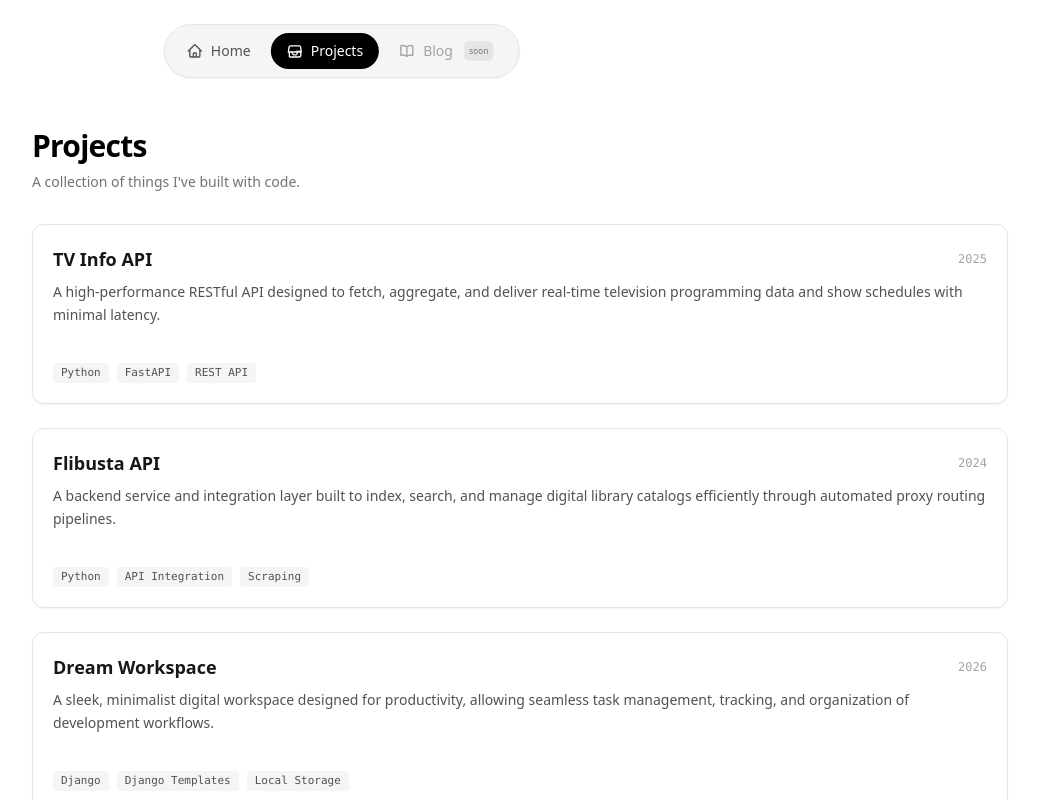
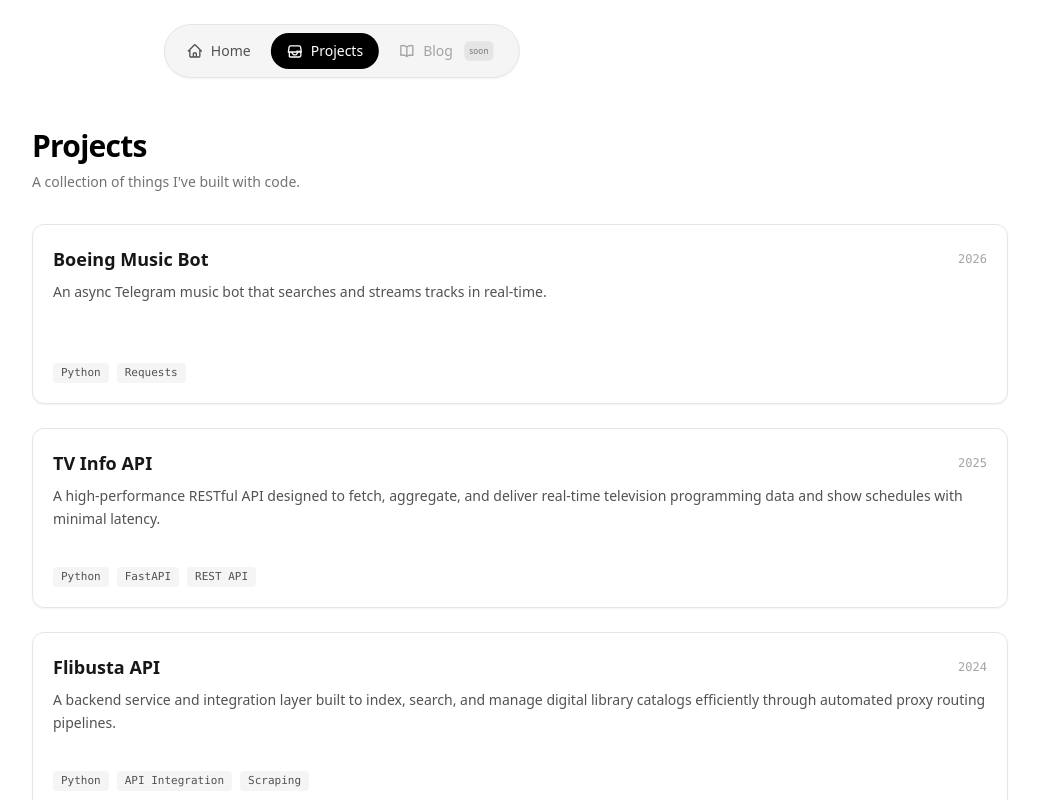
Before and after one commit to ulugbekovpy/ulugbekov-website, a React (Vite) app: page / in a window 1280 px wide. Both pictures are taken after a click on the button "Projects". Shown: the top 800 px of the page, without its empty margins (120-1159 px from the left). Built offline with nearby package versions, Linux system fonts and the light colour scheme.

Commit message:
add new project

```diff
--- a/src/App.jsx
+++ b/src/App.jsx
@@ -143,6 +143,12 @@ export default function App() {
             <div className="grid grid-cols-1 md:grid-cols-2 gap-6">
               {[
                 {
+                  name: "Boeing Music Bot",
+                  year: "2026",
+                  desc: "An async Telegram music bot that searches and streams tracks in real-time.",
+                  tags: ["Python", "Requests"]
+                },
+                {
                   name: "TV Info API",
                   year: "2025",
                   desc: "A high-performance RESTful API designed to fetch, aggregate, and deliver real-time television programming data and show schedules with minimal latency.",
```
